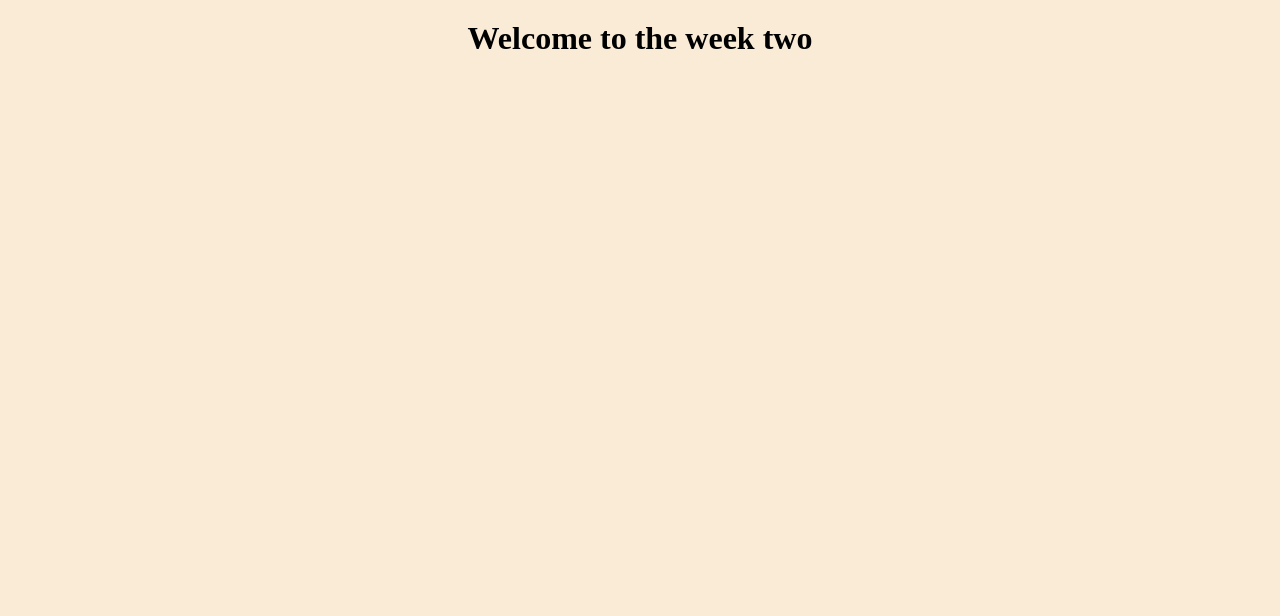
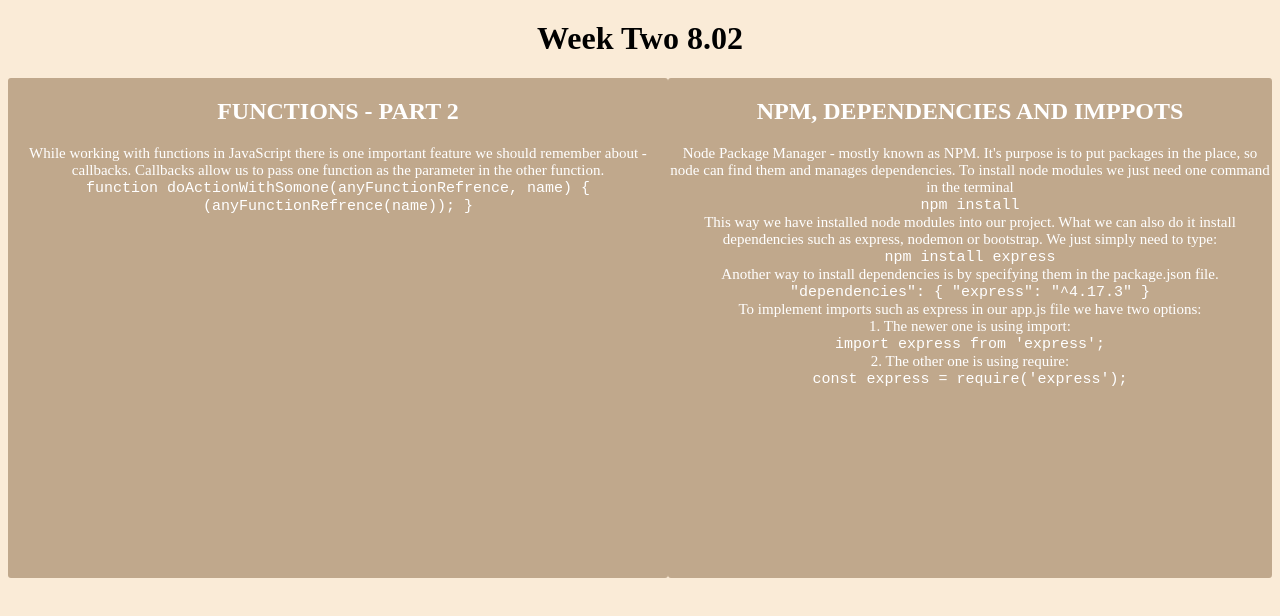
Before and after one commit to pstepien-design/mandatory1-nodejs, a website: page public/pages/week2/week2.html in a window 1280 px wide. Drawn offline with Linux system fonts and the light colour scheme.

Commit message:
finished week two page

```diff
--- a/public/pages/week1/week1.css
+++ b/public/pages/week1/week1.css
@@ -7,7 +7,7 @@ h1 {
   margin-top: 20px;
 }
 .col {
-  background-color: rgb(156, 155, 155);
+  background-color: rgb(192, 168, 140);
   margin: 30px;
   border-radius: 3px;
   color: white;
--- a/public/pages/week2/week2.css
+++ b/public/pages/week2/week2.css
@@ -2,7 +2,25 @@ body {
   background-color: antiquewhite;
   height: 100%;
 }
-h1{
+h1 {
   text-align: center;
-  margin-top: 20px
+  margin-top: 20px;
 }
+.col {
+  background-color: rgb(192, 168, 140);
+  margin: 30px;
+  border-radius: 3px;
+  color: white;
+  text-align: center;
+  height: 100%;
+  display: table-cell;
+  height: 500px;
+}
+.col__content {
+  margin-top: 20px;
+  font-size: 15px;
+}
+.col-container {
+  display: table;
+  width: 100%;
+}
--- a/public/pages/week2/week2.html
+++ b/public/pages/week2/week2.html
@@ -1,13 +1,67 @@
 <!DOCTYPE html>
 <html lang="en">
-<head>
-  <meta charset="UTF-8">
-  <meta http-equiv="X-UA-Compatible" content="IE=edge">
-  <meta name="viewport" content="width=device-width, initial-scale=1.0">
-  <link rel="stylesheet" href="/pages/week2/week2.css"/>
-  <title>Week Two</title>
-</head>
-<body>
-  <h1> Welcome to the week two</h1>
-</body>
+  <head>
+    <meta charset="UTF-8" />
+    <meta http-equiv="X-UA-Compatible" content="IE=edge" />
+    <meta name="viewport" content="width=device-width, initial-scale=1.0" />
+    <link rel="stylesheet" href="/pages/week2/week2.css" />
+    <title>Week Two</title>
+  </head>
+  <body>
+    <h1>Week Two 8.02</h1>
+    <div class="container col-container">
+      <div class="row align-items-start">
+        <div class="col">
+          <h2>FUNCTIONS - PART 2</h2>
+          <div class="col__content">
+            <p>
+              While working with functions in JavaScript there is one important
+              feature we should remember about - callbacks. Callbacks allow us
+              to pass one function as the parameter in the other function.
+              <br />
+              <code>
+                function doActionWithSomone(anyFunctionRefrence, name) {
+                (anyFunctionRefrence(name)); }
+              </code>
+            </p>
+          </div>
+        </div>
+        <div class="col">
+          <h2>NPM, DEPENDENCIES AND IMPPOTS</h2>
+          <div class="col__content">
+            <p>
+              Node Package Manager - mostly known as NPM. It's purpose is to put
+              packages in the place, so node can find them and manages
+              dependencies. To install node modules we just need one command in
+              the terminal
+              <br />
+              <code> npm install </code>
+              <br />
+              This way we have installed node modules into our project. What we
+              can also do it install dependencies such as express, nodemon or
+              bootstrap. We just simply need to type:
+              <br />
+              <code> npm install express </code>
+              <br />
+              Another way to install dependencies is by specifying them in the
+              package.json file.
+              <br />
+              <code> "dependencies": { "express": "^4.17.3" } </code>
+              <br />
+              To implement imports such as express in our app.js file we have
+              two options:
+              <br />
+              1. The newer one is using import:
+              <br />
+              <code> import express from 'express'; </code>
+              <br />
+              2. The other one is using require:
+              <br />
+              <code> const express = require('express'); </code>
+            </p>
+          </div>
+        </div>
+      </div>
+    </div>
+  </body>
 </html>
```
Also changed, not shown: public/pages/week1/week1.html (+1 -1 lines).
